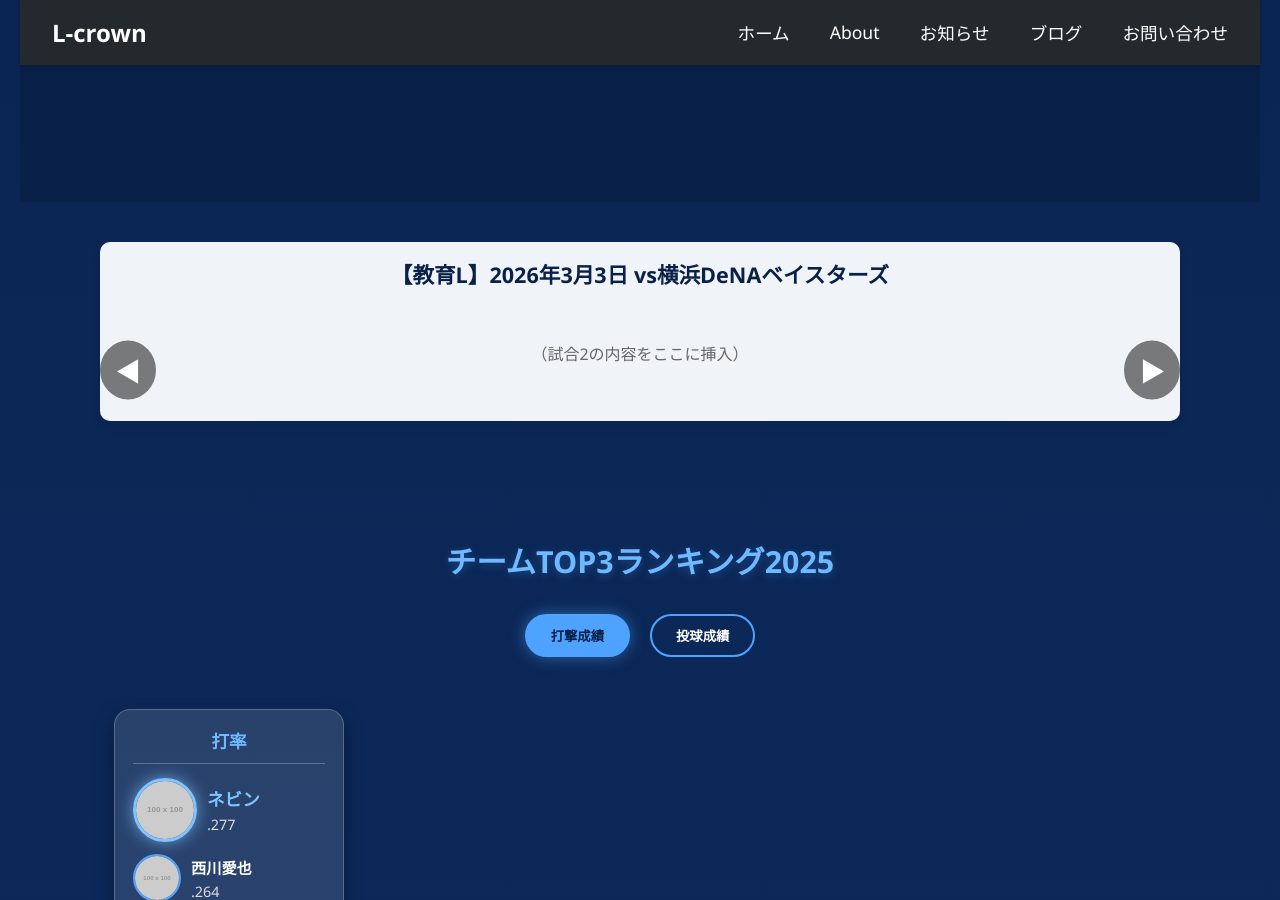
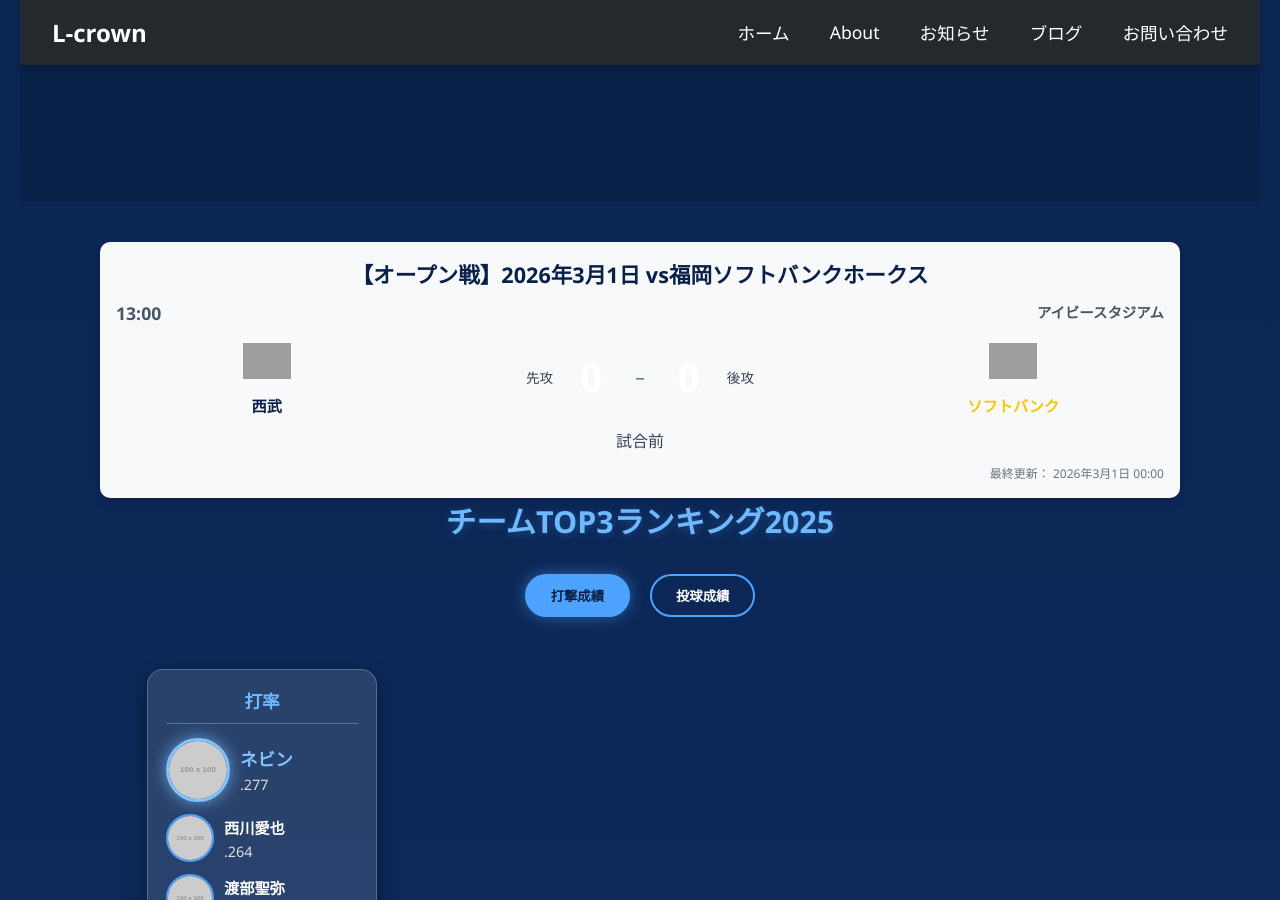
Before and after one commit to lions-crown/lionscrown, a Jekyll site: the page index.html, which Jekyll copies as it is, in a window 1280 px wide and 900 px high, scrolled down 1369 px. Built offline with Jekyll 4.4.1, drawn with Linux system fonts in a browser that asks for light colours; grey boxes are pictures that could not be loaded.

Commit message:
Update index.html

```diff
--- a/index.html
+++ b/index.html
@@ -192,28 +192,72 @@
       </div>
     </div>
 
-    <!-- 試合2 -->
     <div style="flex: 0 0 33.333%; padding: 0 10px; box-sizing: border-box;">
-      <div style="background: #f0f4f8; border-radius: 10px; padding: 16px; box-shadow: 0 4px 12px rgba(0,0,0,0.08);">
+      <div style="background: #f8f9fa; border-radius: 10px; padding: 16px; box-shadow: 0 4px 12px rgba(0,0,0,0.08);">
         <h2 style="text-align: center; color: #092048; font-size: 1.35rem; margin: 0 0 12px 0;">
-          【教育L】2026年3月3日 vs横浜DeNAベイスターズ
+          【オープン戦】2026年3月1日 vs福岡ソフトバンクホークス
         </h2>
-        <!-- ここに試合2の内容をコピーして貼り付け（省略） -->
-        <div style="text-align: center; color: #666; padding: 40px 0;">（試合2の内容をここに挿入）</div>
+        <div style="display: flex; justify-content: space-between; font-size: 0.9rem; color: #475569; margin-bottom: 12px; font-weight: bold;">
+          <div style="font-size: 1.1rem;">13:00</div>
+          <div>アイビースタジアム</div>
+        </div>
+        <div style="display: flex; align-items: center; justify-content: space-between; gap: 8px; flex-wrap: wrap;">
+          <div style="flex: 1 1 100px; text-align: center; min-width: 80px;">
+            <img src="https://lions-crown.homep.jp/img/1759836807957.webp" alt="西武" style="width: 48px; height: 48px; object-fit: contain; margin-bottom: 4px;">
+            <div style="font-size: 0.95rem; font-weight: bold; color: #092048;">西武</div>
+          </div>
+          <div style="display: flex; align-items: center; gap: 8px; flex: 1 1 auto; justify-content: center; min-width: 180px;">
+            <div style="font-size: 0.85rem; color: #334155;">先攻</div>
+            <div style="font-size: 2.4rem; font-weight: 900; min-width: 60px; text-align: center;">0</div>
+            <div style="font-size: 1.2rem; color: #64748b; padding: 0 6px;">–</div>
+            <div style="font-size: 2.4rem; font-weight: 900; min-width: 60px; text-align: center;">0</div>
+            <div style="font-size: 0.85rem; color: #334155;">後攻</div>
+          </div>
+          <div style="flex: 1 1 100px; text-align: center; min-width: 80px;">
+            <img src="https://lions-crown.homep.jp/img/1759836829251.webp" alt="ソフトバンク" style="width: 48px; height: 48px; object-fit: contain; margin-bottom: 4px;">
+            <div style="font-size: 0.95rem; font-weight: bold; color: #F5C700;">ソフトバンク</div>
+          </div>
+        </div>
+        <div style="text-align: center; font-size: 1rem; margin: 12px 0 8px; color: #334155;">試合前</div>
+        <div style="text-align: right; font-size: 0.75rem; color: #6b7280; margin-top: 12px;">
+          最終更新： 2026年3月1日 00:00
+        </div>
       </div>
     </div>
 
     <!-- 試合3 -->
     <div style="flex: 0 0 33.333%; padding: 0 10px; box-sizing: border-box;">
-      <div style="background: #ffffff; border-radius: 10px; padding: 16px; box-shadow: 0 4px 12px rgba(0,0,0,0.08);">
+      <div style="background: #f8f9fa; border-radius: 10px; padding: 16px; box-shadow: 0 4px 12px rgba(0,0,0,0.08);">
         <h2 style="text-align: center; color: #092048; font-size: 1.35rem; margin: 0 0 12px 0;">
-          【3軍】2026年3月15日 vs高知ファイティングドッグス
+          【オープン戦】2026年3月1日 vs福岡ソフトバンクホークス
         </h2>
-        <!-- ここに試合3の内容をコピーして貼り付け（省略） -->
-        <div style="text-align: center; color: #666; padding: 40px 0;">（試合3の内容をここに挿入）</div>
+        <div style="display: flex; justify-content: space-between; font-size: 0.9rem; color: #475569; margin-bottom: 12px; font-weight: bold;">
+          <div style="font-size: 1.1rem;">13:00</div>
+          <div>アイビースタジアム</div>
+        </div>
+        <div style="display: flex; align-items: center; justify-content: space-between; gap: 8px; flex-wrap: wrap;">
+          <div style="flex: 1 1 100px; text-align: center; min-width: 80px;">
+            <img src="https://lions-crown.homep.jp/img/1759836807957.webp" alt="西武" style="width: 48px; height: 48px; object-fit: contain; margin-bottom: 4px;">
+            <div style="font-size: 0.95rem; font-weight: bold; color: #092048;">西武</div>
+          </div>
+          <div style="display: flex; align-items: center; gap: 8px; flex: 1 1 auto; justify-content: center; min-width: 180px;">
+            <div style="font-size: 0.85rem; color: #334155;">先攻</div>
+            <div style="font-size: 2.4rem; font-weight: 900; min-width: 60px; text-align: center;">0</div>
+            <div style="font-size: 1.2rem; color: #64748b; padding: 0 6px;">–</div>
+            <div style="font-size: 2.4rem; font-weight: 900; min-width: 60px; text-align: center;">0</div>
+            <div style="font-size: 0.85rem; color: #334155;">後攻</div>
+          </div>
+          <div style="flex: 1 1 100px; text-align: center; min-width: 80px;">
+            <img src="https://lions-crown.homep.jp/img/1759836829251.webp" alt="ソフトバンク" style="width: 48px; height: 48px; object-fit: contain; margin-bottom: 4px;">
+            <div style="font-size: 0.95rem; font-weight: bold; color: #F5C700;">ソフトバンク</div>
+          </div>
+        </div>
+        <div style="text-align: center; font-size: 1rem; margin: 12px 0 8px; color: #334155;">試合前</div>
+        <div style="text-align: right; font-size: 0.75rem; color: #6b7280; margin-top: 12px;">
+          最終更新： 2026年3月1日 00:00
+        </div>
       </div>
     </div>
-  </div>
 
   <!-- 左右ボタン -->
   <button id="prevBtn" style="position: absolute; top: 50%; left: 10px; transform: translateY(-50%); background: rgba(0,0,0,0.5); color: white; border: none; padding: 12px 16px; font-size: 1.5rem; cursor: pointer; border-radius: 50%; z-index: 10;">◀</button>
```
